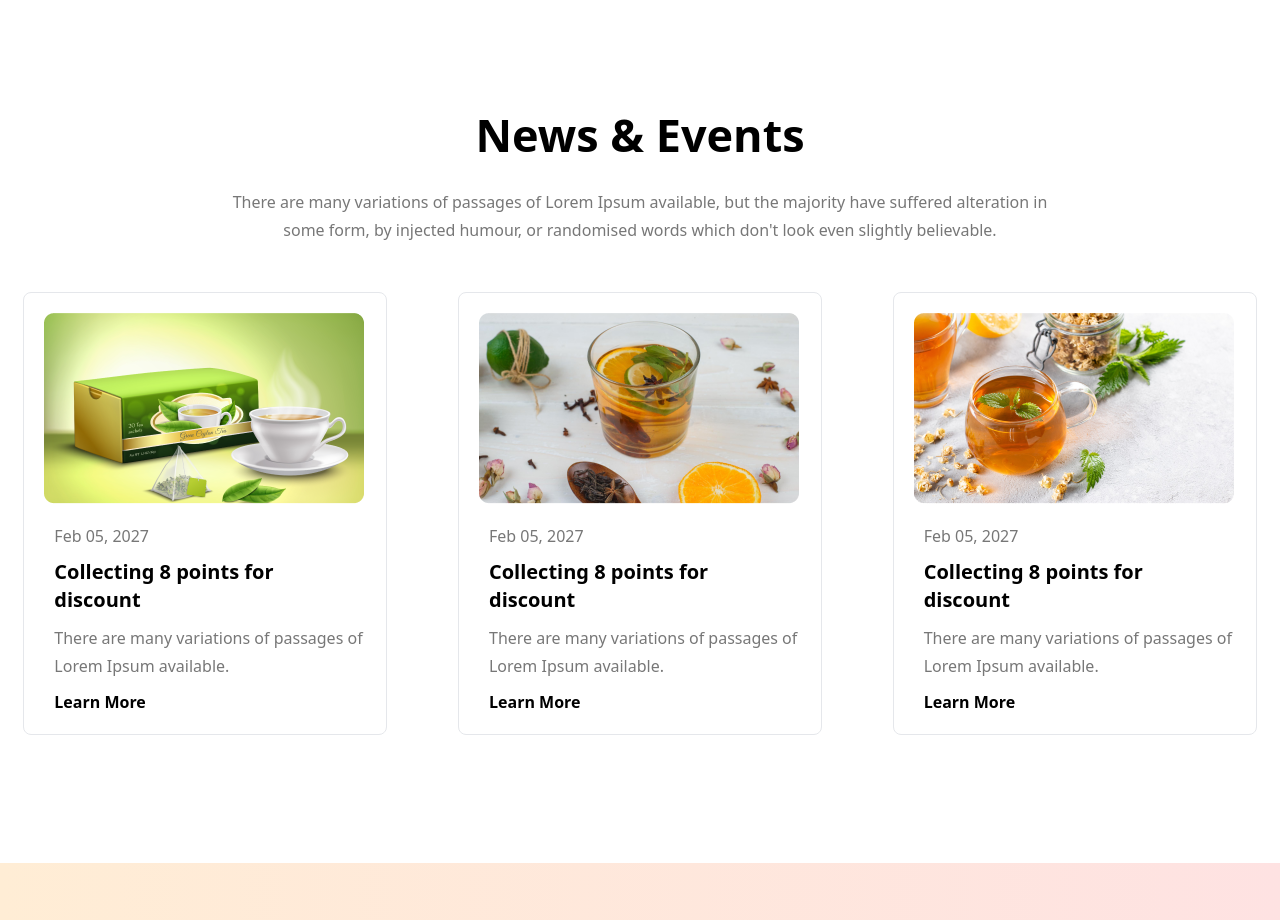
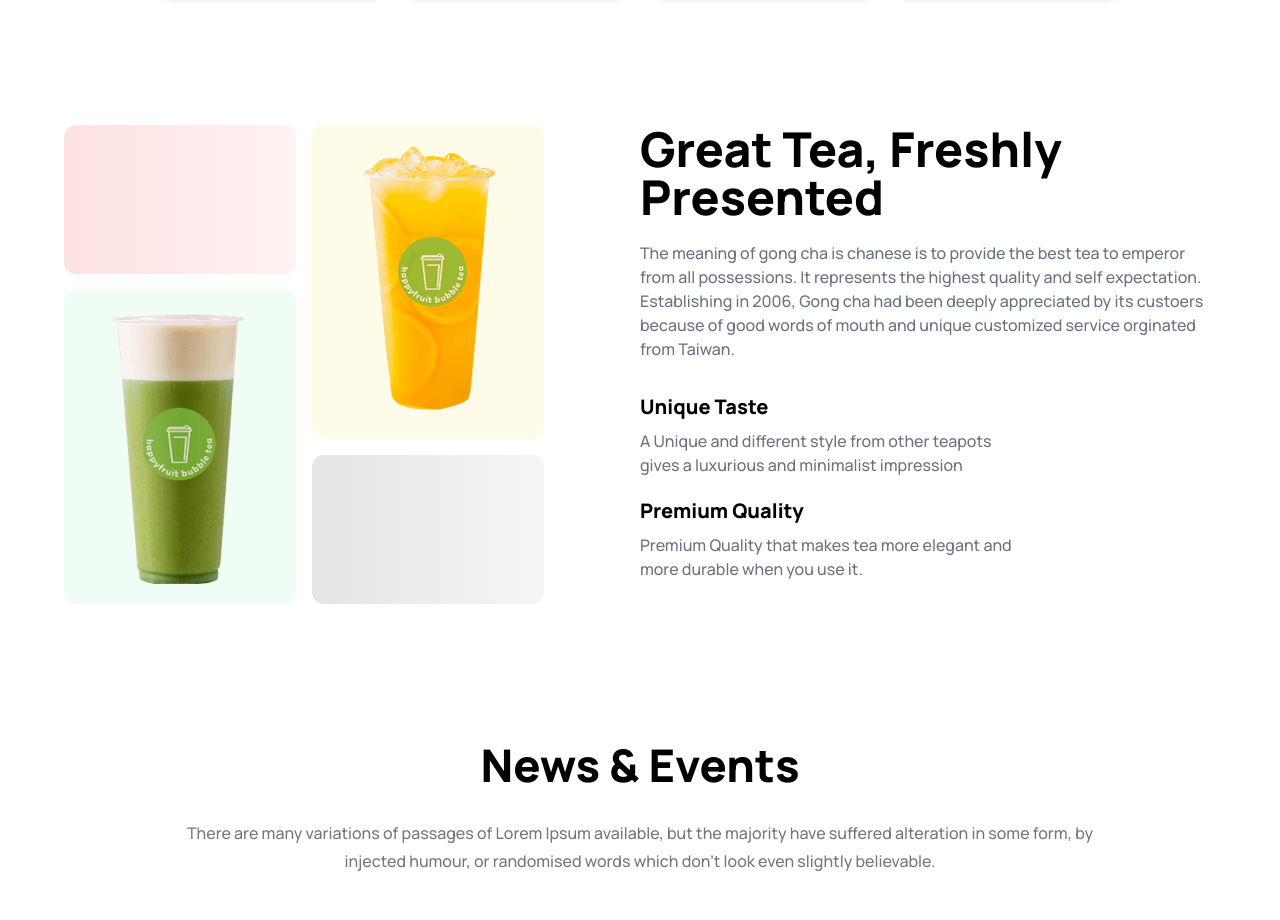
Before and after one commit to xyryc/tea-house, a plain HTML site: page index.html in a window 1280 px wide. Shown: the part 1554-2474 px from the top of the page. Drawn offline with nearby package versions, Linux system fonts and the light colour scheme.

Commit message:
added great tea section

```diff
--- a/index.html
+++ b/index.html
@@ -4,6 +4,7 @@
     <meta charset="UTF-8" />
     <meta name="viewport" content="width=device-width, initial-scale=1.0" />
     <title>Tea House</title>
+
     <!-- Tailwind Css -->
     <script src="https://cdn.tailwindcss.com"></script>
     <script>
@@ -13,20 +14,31 @@
             colors: {
               clifford: "#da373d",
             },
-            lineHeight: {
-              "leading-12": "6.25rem",
-            },
           },
         },
       };
     </script>
+
+    <!-- Font cdn -->
+    <link rel="preconnect" href="https://fonts.googleapis.com" />
+    <link rel="preconnect" href="https://fonts.gstatic.com" crossorigin />
+    <link
+      href="https://fonts.googleapis.com/css2?family=Manrope:wght@200..800&display=swap"
+      rel="stylesheet"
+    />
+    <style>
+      .font-manrope {
+        font-family: "Manrope", sans-serif;
+      }
+    </style>
+
     <!-- Font Awesome -->
     <script
       src="https://kit.fontawesome.com/651adfbaf7.js"
       crossorigin="anonymous"
     ></script>
   </head>
-  <body>
+  <body class="font-manrope">
     <header>
       <!-- Banner Section -->
       <section class="flex justify-center items-center h-screen gap-x-3">
@@ -67,12 +79,12 @@
       </section>
     </header>
 
-    <main>
+    <main class="mx-auto max-w-screen-xl px-16">
       <!-- Our Featured Products -->
       <section class="grid justify-items-center mt-36">
         <h1 class="text-[45px] font-extrabold">Our Featured Products</h1>
         <p
-          class="text-[#777777] font-medium text-base leading-7 w-8/12 text-center mt-5"
+          class="text-[#777777] font-medium text-base leading-7 w-5/6 text-center mt-5"
         >
           There are many variations of passages of Lorem Ipsum available, but
           the majority have suffered alteration in some form, by injected
@@ -124,14 +136,56 @@
         </div>
       </section>
 
+      <!-- Great tea section -->
+      <section class="mt-32">
+        <div class="grid grid-cols-1 lg:grid-cols-2">
+          <!-- Image Container -->
+          <div class="grid grid-cols-2 grid-rows-3 gap-4 lg:w-5/6">
+            <div
+              class="h-34 bg-gradient-to-r from-red-100 to-red-50 rounded-xl"
+            ></div>
+            <div class="bg-yellow-50 rounded-xl row-span-2">
+              <img class="mx-auto my-5" src="images/fresh-1.png" alt="" />
+            </div>
+            <div class="bg-green-50 rounded-xl row-span-2">
+              <img class="mx-auto my-5" src="images/fresh-2.png" alt="" />
+            </div>
+            <div
+              class="h-34 bg-gradient-to-r from-stone-200 to-stone-100 rounded-xl"
+            ></div>
+          </div>
+          <!-- Text Container -->
+          <div>
+            <h1 class="text-5xl font-extrabold mb-5">
+              Great Tea, Freshly Presented
+            </h1>
+            <p class="text-gray-500 font-medium">
+              The meaning of gong cha is chanese is to provide the best tea to
+              emperor from all possessions. It represents the highest quality
+              and self expectation. Establishing in 2006, Gong cha had been
+              deeply appreciated by its custoers because of good words of mouth
+              and unique customized service orginated from Taiwan.
+            </p>
+            <h2 class="text-xl font-extrabold mt-8 mb-2">Unique Taste</h2>
+            <p class="text-gray-500 font-medium w-2/3">
+              A Unique and different style from other teapots gives a luxurious
+              and minimalist impression
+            </p>
+            <h2 class="text-xl font-extrabold mt-5 mb-2">Premium Quality</h2>
+            <p class="text-gray-500 font-medium w-2/3">
+              Premium Quality that makes tea more elegant and more durable when
+              you use it.
+            </p>
+          </div>
+        </div>
+      </section>
+
       <!-- News & Events -->
       <section class="mt-32">
         <!-- Text Container -->
         <div class="text-center grid grid-cols-1 justify-items-center">
           <h1 class="text-[45px] font-extrabold mb-5">News & Events</h1>
-          <p
-            class="text-base font-medium leading-7 text-[#777777] w-8/12 mb-12"
-          >
+          <p class="text-base font-medium leading-7 text-[#777777] w-5/6 mb-12">
             There are many variations of passages of Lorem Ipsum available, but
             the majority have suffered alteration in some form, by injected
             humour, or randomised words which don't look even slightly
@@ -198,6 +252,7 @@
         </div>
       </section>
     </main>
+
     <footer class="mt-32 bg-gradient-to-r from-orange-100 to-red-100">
       <div class="py-32">
         <!-- footer top container -->
```
Also changed, not shown: tailwind.config.js (+8 -0 lines).
